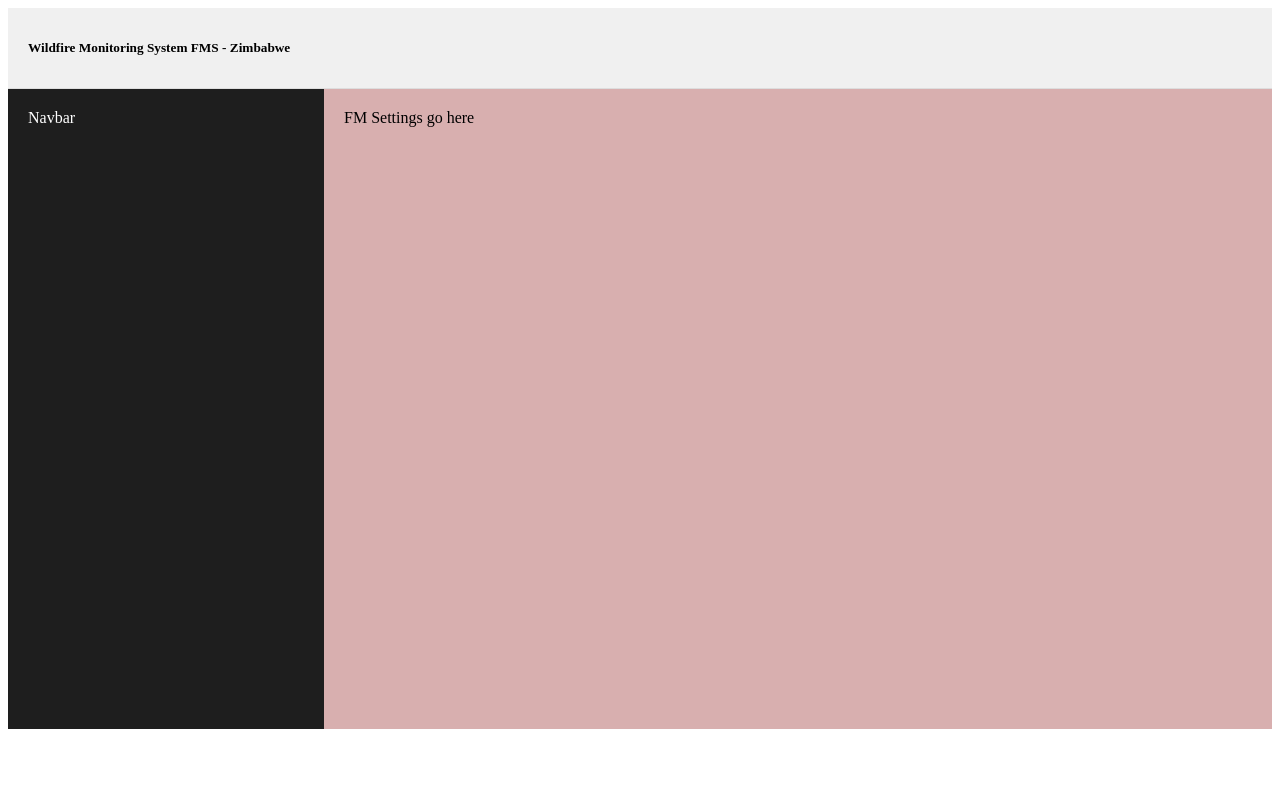
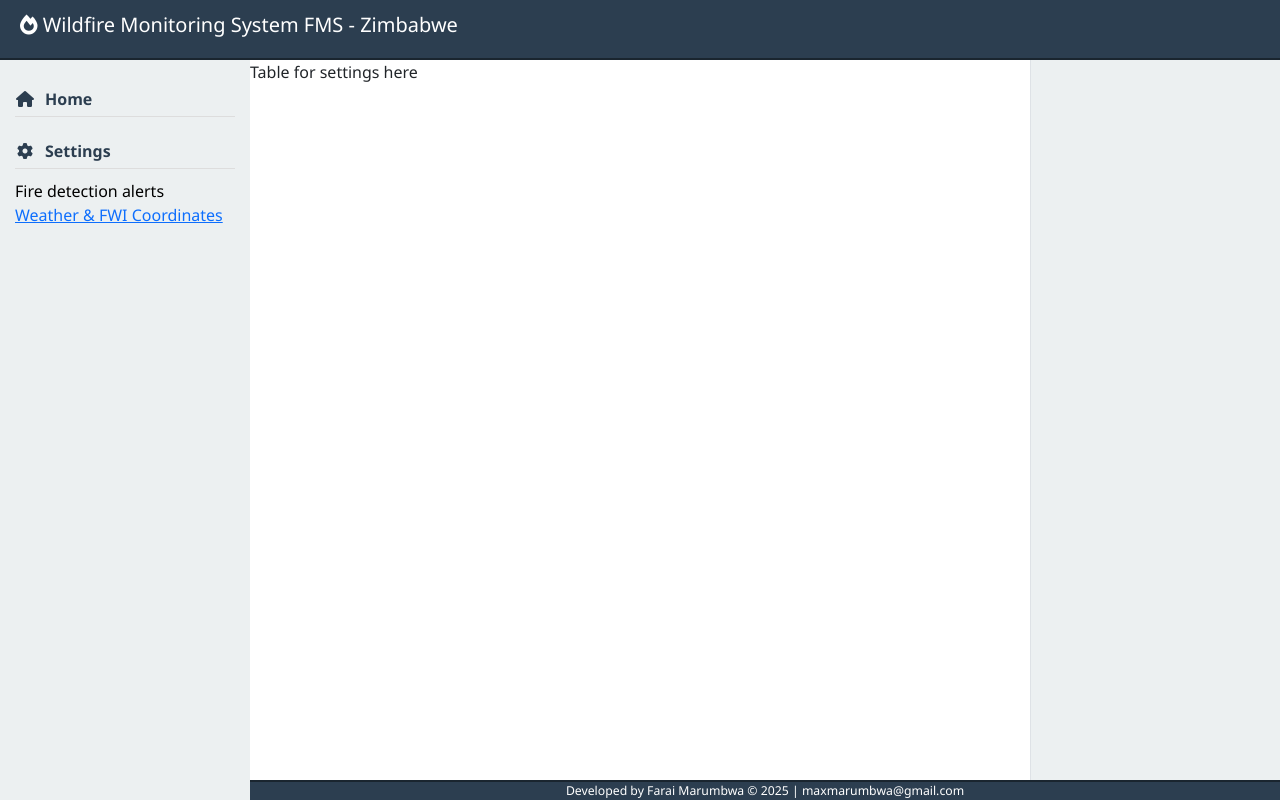
Before and after one commit to maxmarumbwa/wildfire_monitoting_flask_app, a Flask app: page /coordinates-settings in a window 1280 px wide. Run offline with Flask 3, Linux system fonts and the light colour scheme.

Commit message:
settings blank page from template

```diff
--- a/templates/coordinates_settings.html
+++ b/templates/coordinates_settings.html
@@ -1,62 +1,37 @@
-<!DOCTYPE html>
-<html lang="en">
+{% extends "base.html" %}
 
-<head>
-    <meta charset="UTF-8">
-    <meta name="viewport" content="width=device-width, initial-scale=1.0">
-    <title>Coordinates Settings</title>
+{% block content %}
 
-    <style>
-        /* LOCAL STYLING ONLY FOR THIS PAGE */
-        #settings {
-            display: flex !important;
-            width: 100%;
-            height: 100%;
-        }
+<header>
+    <h5><i class="fas fa-fire"></i> Wildfire Monitoring System FMS - Zimbabwe</h5>
+</header>
 
-        #left-settings {
-            width: 25%;
-            background: #1e1e1e;
-            color: white;
-            padding: 20px;
-            box-sizing: border-box;
-            height: 80vh;
-        }
-
-        #main-settings {
-            width: 75%;
-            background: rgb(216, 175, 175);
-            padding: 20px;
-            box-sizing: border-box;
-            height: 80vh;
-        }
-
-        header {
-            padding: 10px 20px;
-            background: #f0f0f0;
-            border-bottom: 1px solid #ddd;
-        }
-    </style>
-
-</head>
-
-<body>
-
-    <div class="container">
-        <header>
-            <h5><i class="fas fa-fire"></i> Wildfire Monitoring System FMS - Zimbabwe</h5>
-        </header>
-        <div id="settings">
-            <nav id="left-settings">
-                Navbar
-            </nav>
-
-            <main id="main-settings">
-                FM Settings go here
-            </main>
-        </div>
+<nav>
+    <div class="nav-item sidebar-title">
+        <a href="#"><i class="fas fa-home"></i> Home</a>
     </div>
 
-</body>
+    <div class="nav-item sidebar-title">
+        <a href="#"><i class="fas fa-cog"></i> Settings</a>
+    </div>
+    <div>Fire detection alerts</div>
+    <a href="{{ url_for('coordinates_settings') }}">Weather & FWI Coordinates</a>
 
-</html>
+
+</nav>
+
+<main>
+    Table for settings here
+
+
+
+</main>
+
+<aside>
+
+</aside>
+
+{% include "footer.html" %}
+
+
+{% endblock %}
```
Also changed, not shown: templates/coordinates_settings_old.html (added, +62 -0 lines).
